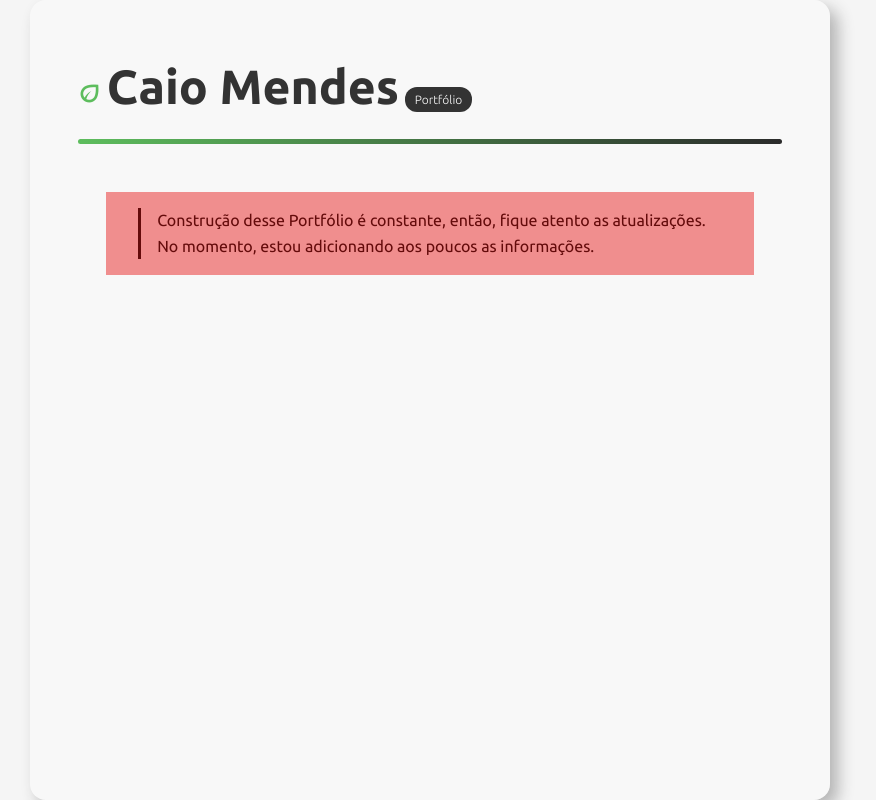
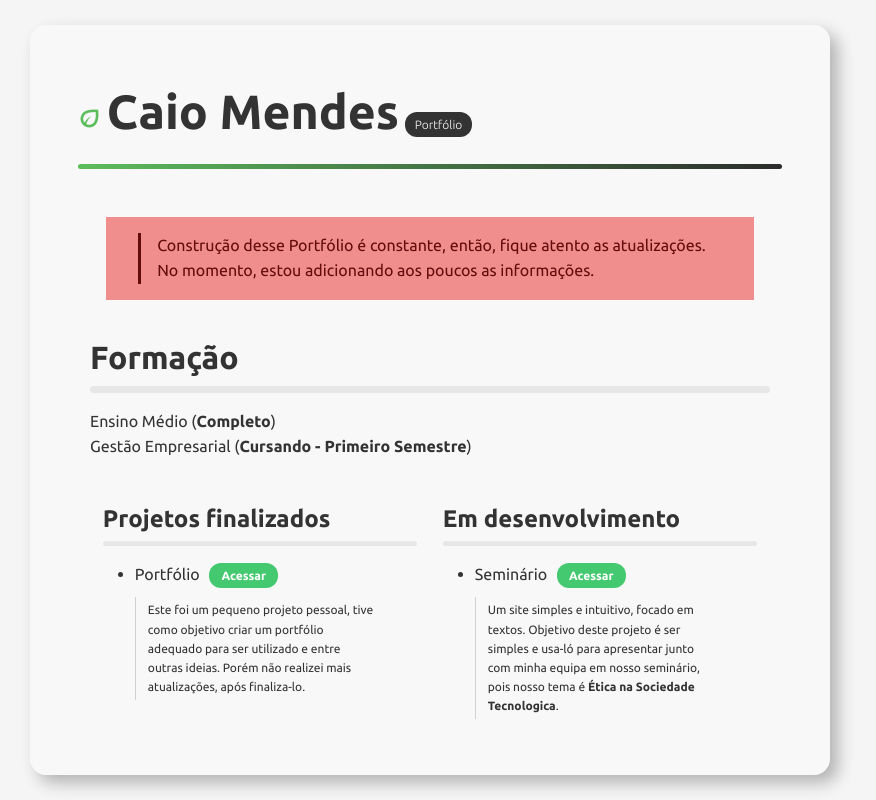
Before and after one commit to caiomendes-doc/caiomendes-doc, a plain HTML site: page index.html in a window 1280 px wide. Shown: the whole page, without its empty margins (210-1086 px from the left). Drawn offline with nearby package versions, Linux system fonts and the light colour scheme; a web font is replaced by a local one.

Commit message:
Informações
Adicionado informações de formação, projetos e desenvolvimento.

```diff
--- a/assets/style/default-style.css
+++ b/assets/style/default-style.css
@@ -6,6 +6,7 @@
     scroll-behavior: smooth;
     text-decoration: none;
     list-style: none;
+    user-select: none;
 }
 
 body {
--- a/assets/style/paginal-inicial/theme-default.css
+++ b/assets/style/paginal-inicial/theme-default.css
@@ -12,8 +12,27 @@ main {
     display: flex;
     flex-direction: column;
     align-items: center;
-    height: 50em;
     width: 50em;
+}
+
+/* Edição geral */
+
+.link-edit a {
+    background-color: #44c970;
+    border-radius: 1em;
+    color: #fff;
+    padding: .5em 1em;
+    font-size: 12px;
+    margin-left: .5em;
+    transition: all .3s ease-in-out;
+}
+
+.link-edit a:hover {
+    background-color: #3a9e5f;
+}
+
+.negrito {
+    font-weight: 700;
 }
 
 /* Section - nome-e-tipoProjeto */
@@ -50,7 +69,7 @@ main {
 }
 
 .icon-title {
-    color: rgb(93, 189, 93);
+    color: #5dbd5d;
     margin-right: .2em;
 }
 
@@ -66,3 +85,86 @@ main {
     padding: 0em 1em;
     color: #640b0b;
 }
+
+/* Section - Sobre mim */
+
+.sobre-mim {
+    margin-top: 2em;
+    width: 85%;
+}
+
+.title-aboutme h2 {
+    font-size: 2em;
+}
+
+.title-aboutme h2::after {
+    content: '';
+    display: block;
+    width: 100%;
+    height: .2em;
+    background-color: #e7e7e7;
+    border-radius: 1em;
+    margin-top: .1em;
+}
+
+.formacao ul {
+    margin-top: 1em;
+}
+
+.tecnico h2 {
+    margin-top: 1em;
+    font-size: 1.5em;
+}
+
+.tecnico h2::after {
+    content: '';
+    display: block;
+    width: 100%;
+    height: .2em;
+    background-color: #e7e7e7;
+    border-radius: 1em;
+    margin-top: .1em;
+}
+
+/* Section - Proejtos e Desenvolvimento */
+
+.projetos-e-desenvolvimento {
+    display: flex;
+    margin: 2.5em 0em;
+    width: 85%;
+}
+
+.projetos, .desenvolvimento {
+    width: 50%;
+    margin: 0em .8em;
+}
+
+.projetos h2::after, .desenvolvimento h2::after {
+    content: '';
+    display: block;
+    width: 100%;
+    height: .2em;
+    background-color: #e7e7e7;
+    border-radius: 1em;
+    margin-top: .1em;
+}
+
+.projetos-finalizados, .desen-andamento {
+    margin-top: 0em;
+    padding: 1em 2em;
+}
+
+.desen-andamento ul li, .projetos-finalizados ul li {
+    list-style-type: disc;
+}
+
+.desen-primeiro p, .projetos-finalizados p {
+    font-size: 12px;
+    margin-top: .8em;
+    padding: .3em 1em;
+    border-left: .1em solid #d1d1d1;
+}
+
+.desen-primeiro span, .projetos-finalizados span {
+    font-weight: 700;
+}
--- a/index.html
+++ b/index.html
@@ -23,10 +23,63 @@
                 <h1><span class="material-symbols-outlined icon-title">eco</span>Caio Mendes<span class="sub-title">Portfólio</span></h1>
             </div>
         </section>
+
+        <!--Avisos-->
         <section class="aviso">
             <p>Construção desse Portfólio é constante, então, fique atento as atualizações.</p>
             <p>No momento, estou adicionando aos poucos as informações.</p>
         </section>
+
+        <!--Sobre mim-->
+        <section class="sobre-mim">
+            <div class="title-aboutme">
+                <h2>Formação</h2>
+            </div>
+
+            <div class="formacao">
+                <ul>
+                    <li>Ensino Médio (<span class="negrito">Completo</span>)</li>
+                    <li>Gestão Empresarial (<span class="negrito">Cursando - Primeiro Semestre</span>)</li>
+                </ul>
+            </div>
+        </section>
+
+        <!--Projetos e Desenvolvimento-->
+        <section class="projetos-e-desenvolvimento">
+            <!--Projetos finalizados-->
+            <div class="projetos">
+                <div class="title-projects">
+                    <h2>Projetos finalizados</h2>
+                </div>
+                <div class="projetos-finalizados">
+                    <ul>
+                        <li>Portfólio <span class="link-edit"><a href="#">Acessar</a></span>
+                            <p>Este foi um pequeno projeto pessoal, tive como objetivo criar um
+                                portfólio adequado para ser utilizado e entre outras ideias.
+                                Porém não realizei mais atualizações, após finaliza-lo.</p>
+                        </li>
+                    </ul>
+                </div>
+            </div>
+
+            <!--Projetos em andamento-->
+            <div class="desenvolvimento">
+                <div class="title-desen">
+                    <h2>Em desenvolvimento</h2>
+                </div>
+                <div class="desen-andamento">
+                    <ul>
+                        <li class="desen-primeiro">Seminário <span class="link-edit"><a href="#">Acessar</a></span>
+                            <p>Um site simples e intuitivo, focado em textos.
+                                Objetivo deste projeto é ser simples e usa-ló para apresentar
+                                junto com minha equipa em nosso seminário, pois nosso tema é
+                                <span>Ética na Sociedade Tecnologica</span>.</p>
+                        </li>
+                    </ul>
+                </div>
+            </div>
+        </section>
+
     </main>
 
 </body>
```
